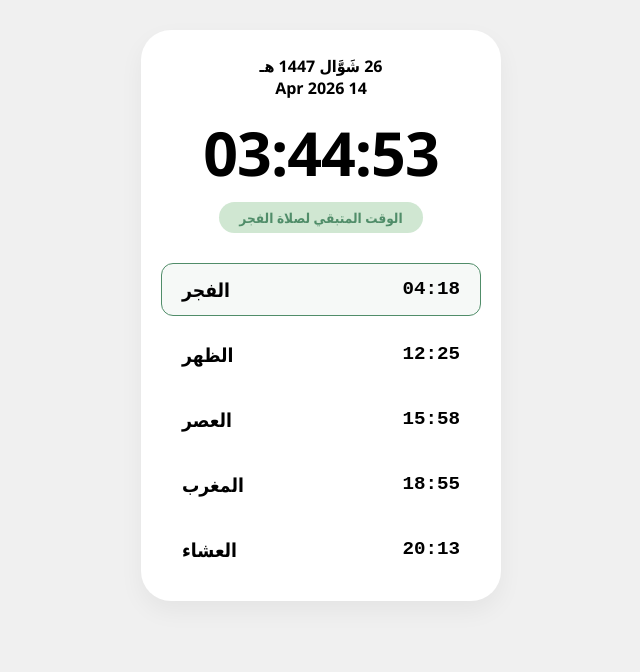
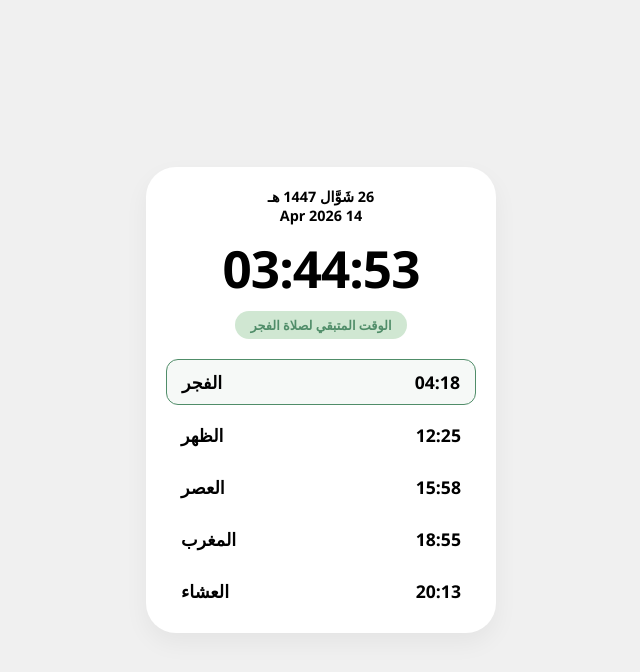
Before and after one commit to traderbdr-star/index.html, a plain HTML site: page index.html in a window 1280 px wide. Shown: the whole page, without its empty margins (319-959 px from the left). Drawn offline with Linux system fonts and the light colour scheme.

Commit message:
Index.html

```diff
--- a/index.html
+++ b/index.html
@@ -2,7 +2,7 @@
 <html lang="ar" dir="rtl">
 <head>
     <meta charset="UTF-8">
-    <meta name="viewport" content="width=device-width, initial-scale=1.0">
+    <meta name="viewport" content="width=device-width, initial-scale=1.0, maximum-scale=1.0, user-scalable=no">
     <title>صلاتي فاس</title>
     <style>
         :root {
@@ -12,82 +12,86 @@
             --bg-gray: #f0f0f0;
         }
 
+        /* ضبط شامل باش ما يهرب والو للجنب */
         * {
             box-sizing: border-box;
             margin: 0;
             padding: 0;
-            font-family: 'Segoe UI', Tahoma, Geneva, Verdana, sans-serif;
+            -webkit-tap-highlight-color: transparent;
         }
 
         body {
             background-color: var(--bg-gray);
+            font-family: 'Segoe UI', sans-serif;
             display: flex;
             justify-content: center;
-            align-items: flex-start; /* باش يبدا من الفوق شوية */
+            align-items: center;
             min-height: 100vh;
-            padding: 20px;
+            width: 100vw;
+            overflow: hidden; /* كيمنع التحرك الجانبي فالتطبيق */
         }
 
         .container {
             background-color: #ffffff;
-            width: 100%;
-            max-width: 360px; /* قياس مناسب لأغلب الهواتف */
+            width: 90%; /* عرض مرن كيتناسب مع التطبيق */
+            max-width: 350px;
             border-radius: 30px;
-            padding: 25px 15px;
+            padding: 20px;
             box-shadow: 0 10px 25px rgba(0,0,0,0.05);
             text-align: center;
-            margin-top: 10px;
+            display: flex;
+            flex-direction: column;
+            align-items: center; /* فرض التمركز في الوسط لجميع العناصر */
         }
 
-        /* التاريخ */
         .date-container {
             font-weight: bold;
-            font-size: 1rem;
+            font-size: 0.9rem;
             color: var(--black);
-            margin-bottom: 20px;
-            line-height: 1.4;
+            margin-bottom: 10px;
+            width: 100%;
         }
 
-        /* العداد المعدل ليكون في الوسط وقياسه مناسب */
+        /* العداد: رديتو Flex باش يجي ف الوسط بزز من WebToNative */
+        #timer-box {
+            width: 100%;
+            display: flex;
+            justify-content: center;
+            margin: 5px 0;
+        }
+
         #timer {
-            font-size: 3.8rem; /* صغرتو شوية باش ما يخرجش على الجنب */
+            font-size: 3.2rem;
             font-weight: 900;
             color: var(--black);
-            display: block;
-            width: 100%;
-            text-align: center; /* التمركز في الوسط */
-            margin: 0 auto;
             line-height: 1.1;
             letter-spacing: -1px;
         }
 
         .next-prayer-label {
-            display: inline-block;
             background-color: var(--light-emerald);
             color: var(--emerald);
-            padding: 6px 20px;
+            padding: 5px 15px;
             border-radius: 20px;
             font-weight: bold;
-            margin: 15px 0 30px;
-            font-size: 0.85rem;
+            margin: 10px 0 20px;
+            font-size: 0.8rem;
         }
 
-        /* قائمة الصلوات */
         .prayer-list {
+            width: 100%;
             display: flex;
             flex-direction: column;
-            gap: 12px;
-            padding: 0 5px;
+            gap: 8px;
         }
 
         .prayer-item {
             display: flex;
             justify-content: space-between;
             align-items: center;
-            padding: 12px 20px;
+            padding: 10px 15px;
             border-radius: 12px;
-            background-color: transparent;
-            border: 1px solid transparent;
+            width: 100%;
         }
 
         .prayer-item.active {
@@ -95,121 +99,67 @@
             background-color: rgba(80, 141, 105, 0.05);
         }
 
-        .prayer-name {
-            font-size: 1.2rem;
+        .prayer-name, .prayer-time {
+            font-size: 1.1rem;
             font-weight: bold;
             color: var(--black);
         }
-
-        .prayer-time {
-            font-size: 1.2rem;
-            font-family: 'Courier New', Courier, monospace;
-            font-weight: bold;
-            color: var(--black);
-        }
-
     </style>
 </head>
 <body>
 
 <div class="container">
-    <div class="date-container" id="full-date">
-        </div>
+    <div class="date-container" id="full-date"></div>
 
-    <div id="timer">00:00:00</div>
-
-    <div class="next-prayer-label" id="next-label">
-        جاري التحميل...
+    <div id="timer-box">
+        <div id="timer">00:00:00</div>
     </div>
 
+    <div class="next-prayer-label" id="next-label">جاري الحساب...</div>
+
     <div class="prayer-list">
-        <div class="prayer-item" id="fajr-row">
-            <span class="prayer-time">04:18</span>
-            <span class="prayer-name">الفجر</span>
-        </div>
-        <div class="prayer-item" id="dhuhr-row">
-            <span class="prayer-time">12:25</span>
-            <span class="prayer-name">الظهر</span>
-        </div>
-        <div class="prayer-item" id="asr-row">
-            <span class="prayer-time">15:58</span>
-            <span class="prayer-name">العصر</span>
-        </div>
-        <div class="prayer-item" id="maghrib-row">
-            <span class="prayer-time">18:55</span>
-            <span class="prayer-name">المغرب</span>
-        </div>
-        <div class="prayer-item" id="isha-row">
-            <span class="prayer-time">20:13</span>
-            <span class="prayer-name">العشاء</span>
-        </div>
+        <div class="prayer-item" id="fajr-row"><span class="prayer-time">04:18</span><span class="prayer-name">الفجر</span></div>
+        <div class="prayer-item" id="dhuhr-row"><span class="prayer-time">12:25</span><span class="prayer-name">الظهر</span></div>
+        <div class="prayer-item" id="asr-row"><span class="prayer-time">15:58</span><span class="prayer-name">العصر</span></div>
+        <div class="prayer-item" id="maghrib-row"><span class="prayer-time">18:55</span><span class="prayer-name">المغرب</span></div>
+        <div class="prayer-item" id="isha-row"><span class="prayer-time">20:13</span><span class="prayer-name">العشاء</span></div>
     </div>
 </div>
 
 <script>
-    const prayerTimes = {
-        "الفجر": "04:18",
-        "الظهر": "12:25",
-        "العصر": "15:58",
-        "المغرب": "18:55",
-        "العشاء": "20:13"
-    };
+    const prayerTimes = {"الفجر":"04:18","الظهر":"12:25","العصر":"15:58","المغرب":"18:55","العشاء":"20:13"};
 
     function updateClock() {
         const now = new Date();
+        const options = { day: 'numeric', month: 'short', year: 'numeric' };
+        document.getElementById('full-date').innerHTML = `26 شَوَّال 1447 هـ<br>${now.toLocaleDateString('en-GB', options)}`;
 
-        // تحديث التاريخ
-        const options = { day: 'numeric', month: 'short', year: 'numeric' };
-        const hijriDate = "26 شَوَّال 1447 هـ";
-        document.getElementById('full-date').innerHTML = `${hijriDate}<br>${now.toLocaleDateString('en-GB', options)}`;
-
-        let nextPrayer = "";
-        let nextTime = null;
-
-        const hNow = now.getHours();
-        const mNow = now.getMinutes();
-        const currentTimeInMinutes = hNow * 60 + mNow;
+        let nextPrayer = "", nextTime = null;
+        const currentMin = now.getHours() * 60 + now.getMinutes();
 
         for (const [name, time] of Object.entries(prayerTimes)) {
             const [h, m] = time.split(':').map(Number);
-            const prayerMinutes = h * 60 + m;
-            if (prayerMinutes > currentTimeInMinutes) {
-                nextPrayer = name;
-                nextTime = new Date();
-                nextTime.setHours(h, m, 0);
-                break;
+            if ((h * 60 + m) > currentMin) {
+                nextPrayer = name; nextTime = new Date(); nextTime.setHours(h, m, 0); break;
             }
         }
-
         if (!nextPrayer) {
-            nextPrayer = "الفجر";
-            const [h, m] = prayerTimes["الفجر"].split(':').map(Number);
-            nextTime = new Date();
-            nextTime.setDate(nextTime.getDate() + 1);
-            nextTime.setHours(h, m, 0);
+            nextPrayer = "الفجر"; const [h, m] = prayerTimes["الفجر"].split(':').map(Number);
+            nextTime = new Date(); nextTime.setDate(nextTime.getDate() + 1); nextTime.setHours(h, m, 0);
         }
 
         document.getElementById('next-label').innerText = `الوقت المتبقي لصلاة ${nextPrayer}`;
+        const diff = nextTime - now;
+        const h = Math.floor(diff / 3600000), m = Math.floor((diff % 3600000) / 60000), s = Math.floor((diff % 60000) / 1000);
+        document.getElementById('timer').innerText = `${h.toString().padStart(2, '0')}:${m.toString().padStart(2, '0')}:${s.toString().padStart(2, '0')}`;
 
-        const diff = nextTime - now;
-        const h = Math.floor(diff / 3600000);
-        const m = Math.floor((diff % 3600000) / 60000);
-        const s = Math.floor((diff % 60000) / 1000);
-
-        document.getElementById('timer').innerText =
-            `${h.toString().padStart(2, '0')}:${m.toString().padStart(2, '0')}:${s.toString().padStart(2, '0')}`;
-
-        // تمييز الصلاة القادمة
         Object.keys(prayerTimes).forEach(p => {
             const id = p === "الفجر" ? "fajr-row" : p === "الظهر" ? "dhuhr-row" : p === "العصر" ? "asr-row" : p === "المغرب" ? "maghrib-row" : "isha-row";
             document.getElementById(id).classList.remove('active');
             if(p === nextPrayer) document.getElementById(id).classList.add('active');
         });
     }
-
-    setInterval(updateClock, 1000);
-    updateClock();
+    setInterval(updateClock, 1000); updateClock();
 </script>
-
 </body>
 </html>
```
